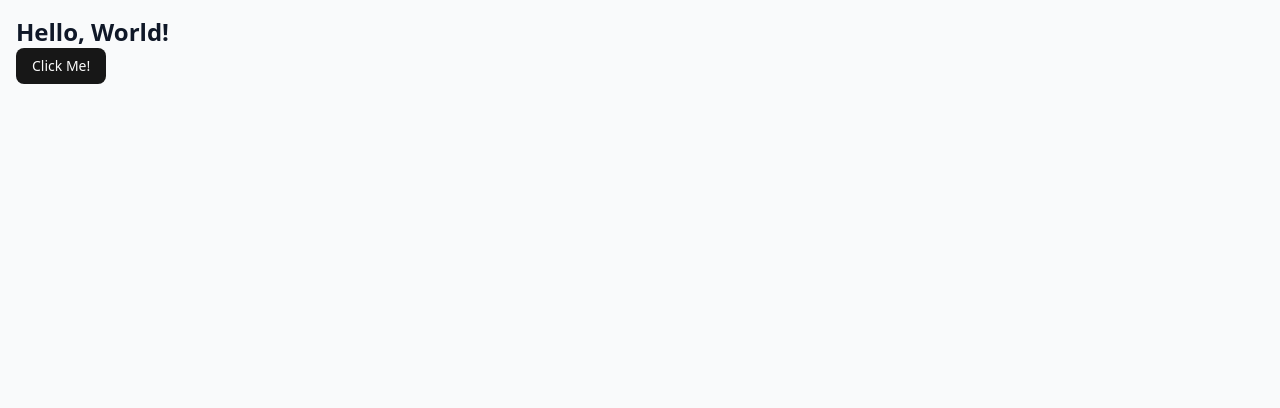
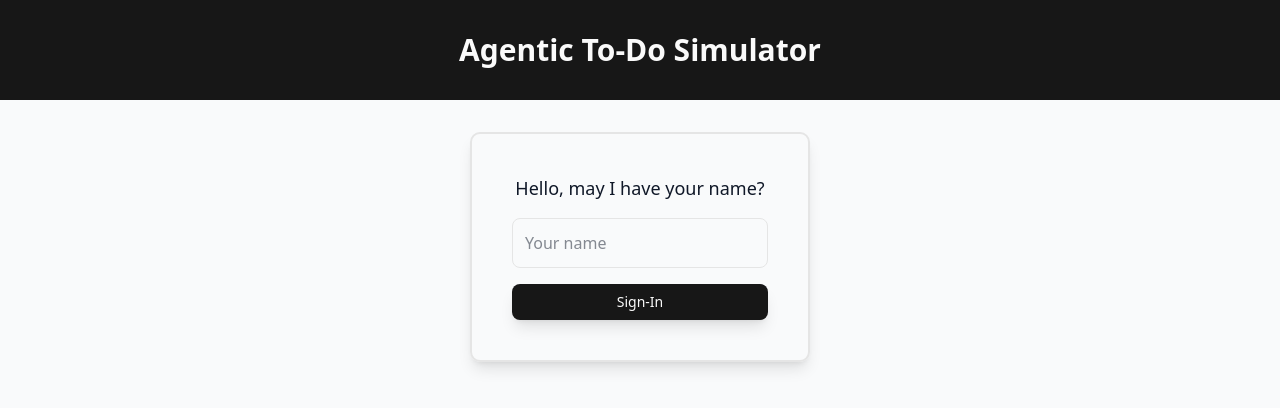
Before and after one commit to Kei07R/agentic-todo-sim, a Next.js app: page / in a window 1280 px wide. Shown: the top 408 px of the page. Built offline with nearby package versions, Linux system fonts and the light colour scheme.

Commit message:
Feat: Implement Header component and update layout with Header integration

```diff
--- a/src/app/layout.js
+++ b/src/app/layout.js
@@ -1,5 +1,5 @@
 import "./globals.css";
-
+import Header from "@/customComponents/Header";
 export const metadata = {
   title: "Create Next App",
   description: "Generated by create next app",
@@ -9,6 +9,7 @@ export default function RootLayout({ children }) {
   return (
     <html lang="en">
       <body className="antialiased bg-gray-50 text-gray-900">
+        <Header />
         {children}
       </body>
     </html>
--- a/src/app/page.js
+++ b/src/app/page.js
@@ -2,9 +2,20 @@ import { Button } from "@/components/ui/button";
 
 export default function Home() {
   return (
-    <main className="p-4">
-      <h1 className="text-2xl font-bold">Hello, World!</h1>
-      <Button>Click Me!</Button>
-    </main>
+    <>
+      <div className="min-w-full min-h-full flex flex-col items-center justify-center gap-4">
+        <div className="flex flex-col gap-4 items-center border-2 p-10 rounded-lg shadow-lg">
+          <p className="text-lg font-medium"> Hello, may I have your name? </p>
+          <form className="flex flex-col gap-4 items-center">
+            <input
+              type="text"
+              placeholder="Your name"
+              className="border border-border rounded-md p-3 w-64 focus:outline-none focus:ring-2 focus:ring-primary"
+            />
+            <Button className="min-w-full max-w-[300px] shadow-lg">Sign-In</Button>
+          </form>
+        </div>
+      </div>
+    </>
   );
 }
--- /dev/null
+++ b/src/customComponents/Header.jsx
@@ -0,0 +1,11 @@
+const Header = () => {
+  return (
+    <header className="min-w-full min-h-[100px] bg-primary flex items-center justify-center mb-8">
+      <h1 className="text-3xl font-bold text-primary-foreground">
+        Agentic To-Do Simulator
+      </h1>
+    </header>
+  );
+};
+
+export default Header;
```
